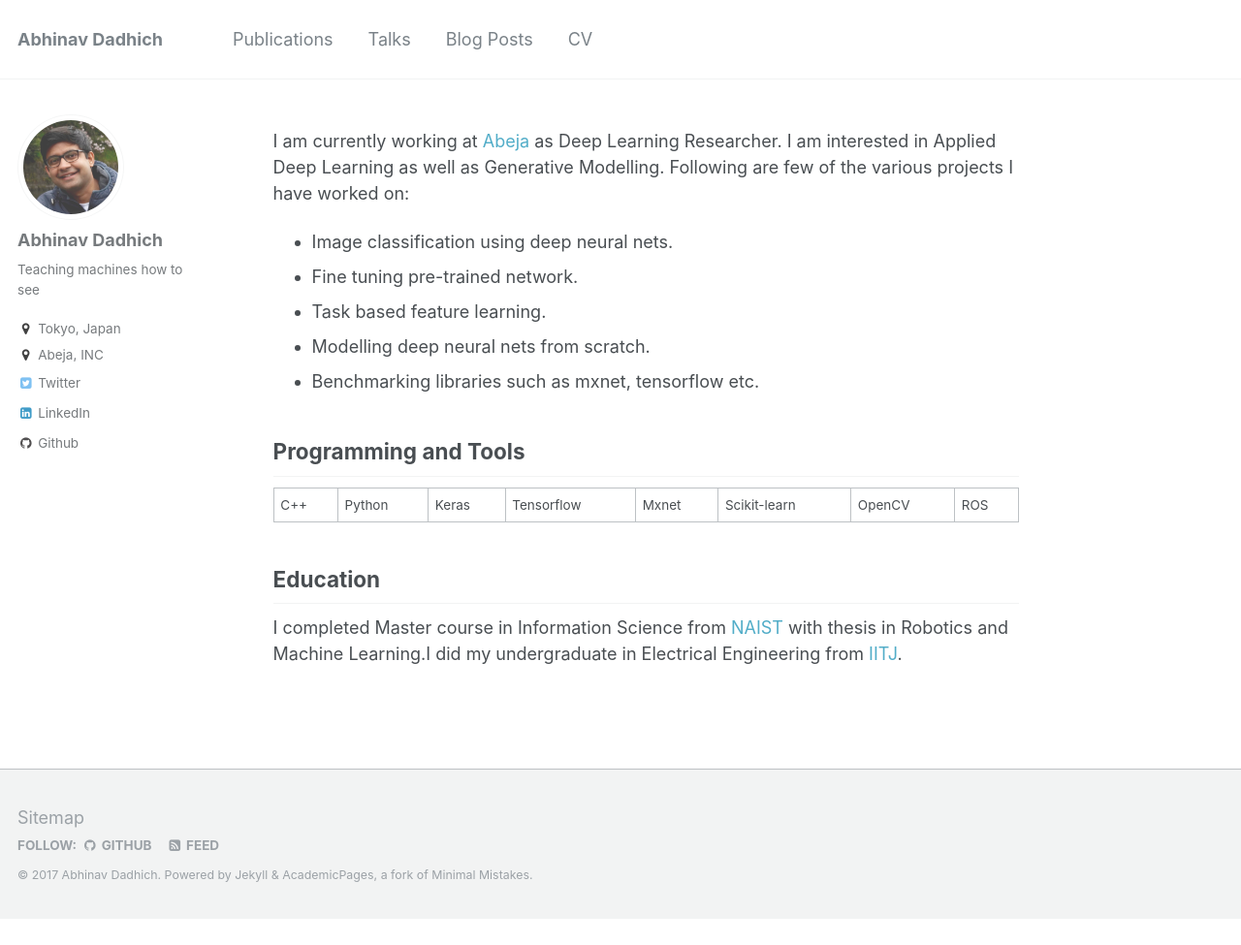
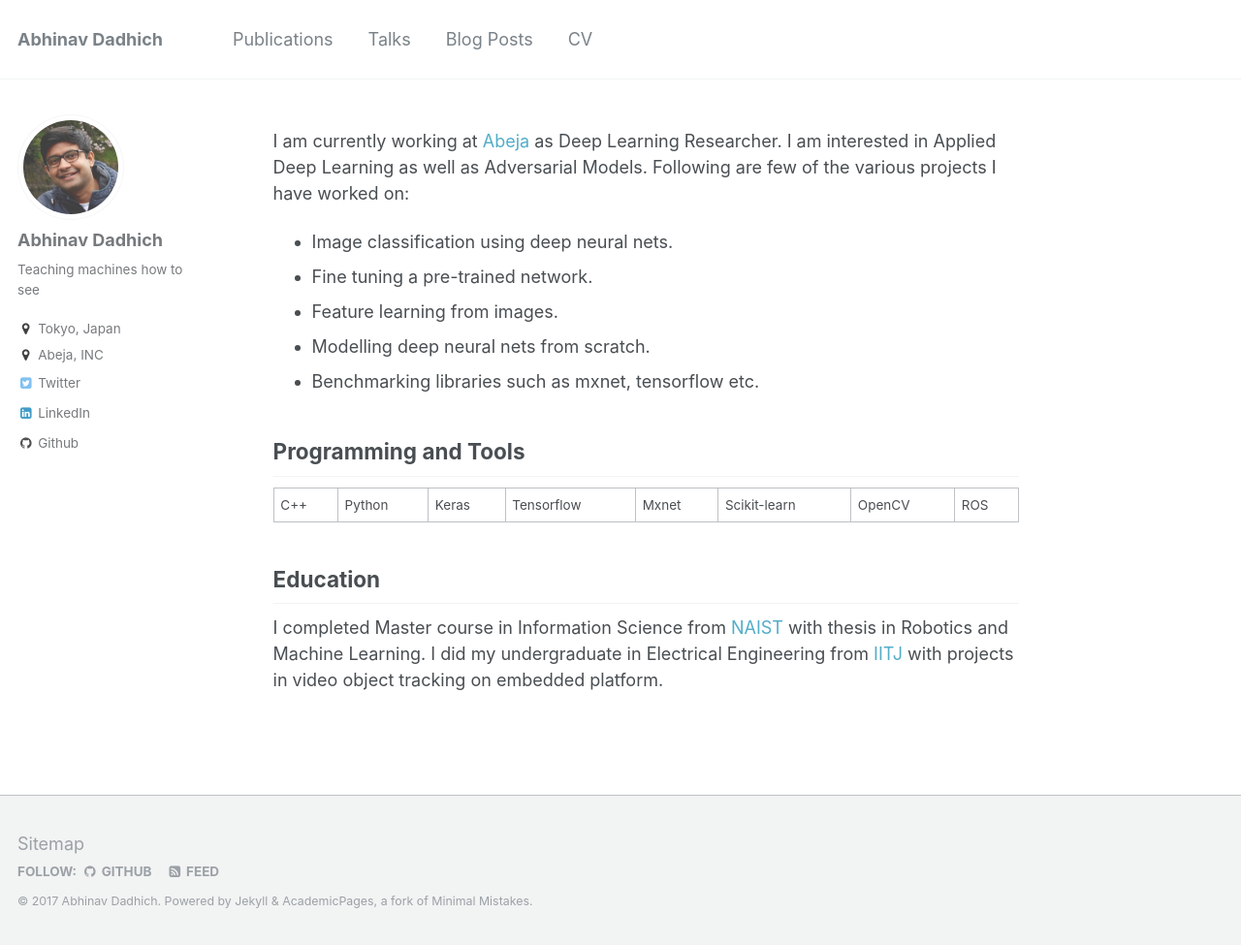
Before and after one commit to ResByte/ResByte.github.io, a Jekyll site: the page built from _pages/about.md, in a window 1280 px wide and 975 px high. Shown: the whole window at 97% size. Built offline with Jekyll 4.4.1, drawn with Linux system fonts in a browser that asks for light colours; Markdown is read by kramdown in place of the engine named in the settings.

Commit message:
Update about.md

```diff
--- a/_pages/about.md
+++ b/_pages/about.md
@@ -9,12 +9,12 @@ redirect_from:
 ---
 
 
-I am currently working at [Abeja](http://www.abeja.asia) as Deep Learning Researcher. I am interested in Applied Deep Learning as well as Generative Modelling.
+I am currently working at [Abeja](http://www.abeja.asia) as Deep Learning Researcher. I am interested in Applied Deep Learning as well as Adversarial Models.
 Following are few of the various projects I have worked on:
 
 - Image classification using deep neural nets.
-- Fine tuning pre-trained network.
-- Task based feature learning.
+- Fine tuning a pre-trained network.
+- Feature learning from images.
 - Modelling deep neural nets from scratch.
 - Benchmarking libraries such as mxnet, tensorflow etc.
 
@@ -25,4 +25,4 @@ C++ | Python| Keras | Tensorflow | Mxnet | Scikit-learn | OpenCV | ROS
 
 ## Education
 
-I completed Master course in Information Science from [NAIST](http://www.naist.jp/en/) with thesis in Robotics and Machine Learning.I did my undergraduate in Electrical Engineering from [IITJ](http://www.iitj.ac.in).
+I completed Master course in Information Science from [NAIST](http://www.naist.jp/en/) with thesis in Robotics and Machine Learning. I did my undergraduate in Electrical Engineering from [IITJ](http://www.iitj.ac.in) with projects in video object tracking on embedded platform.
```
